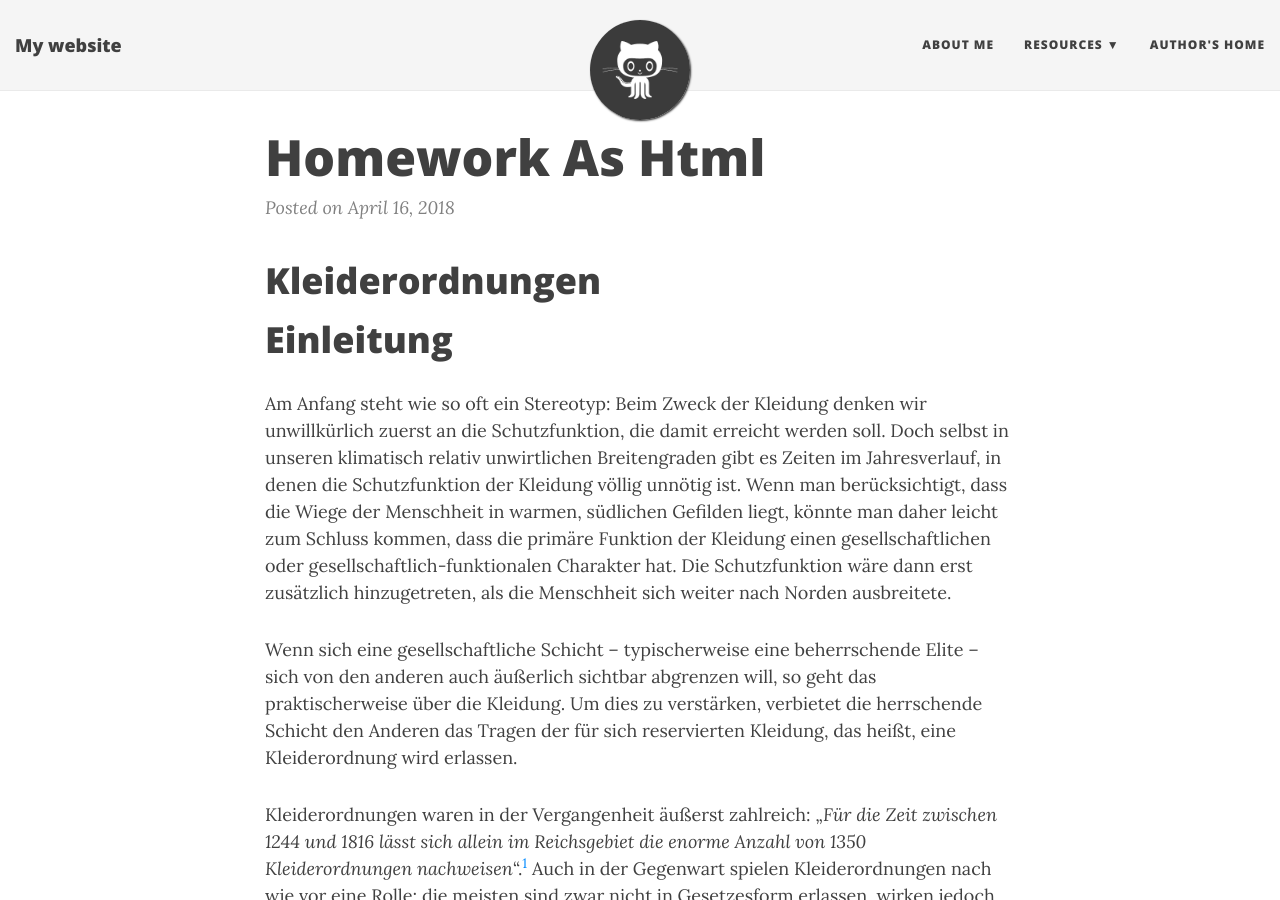
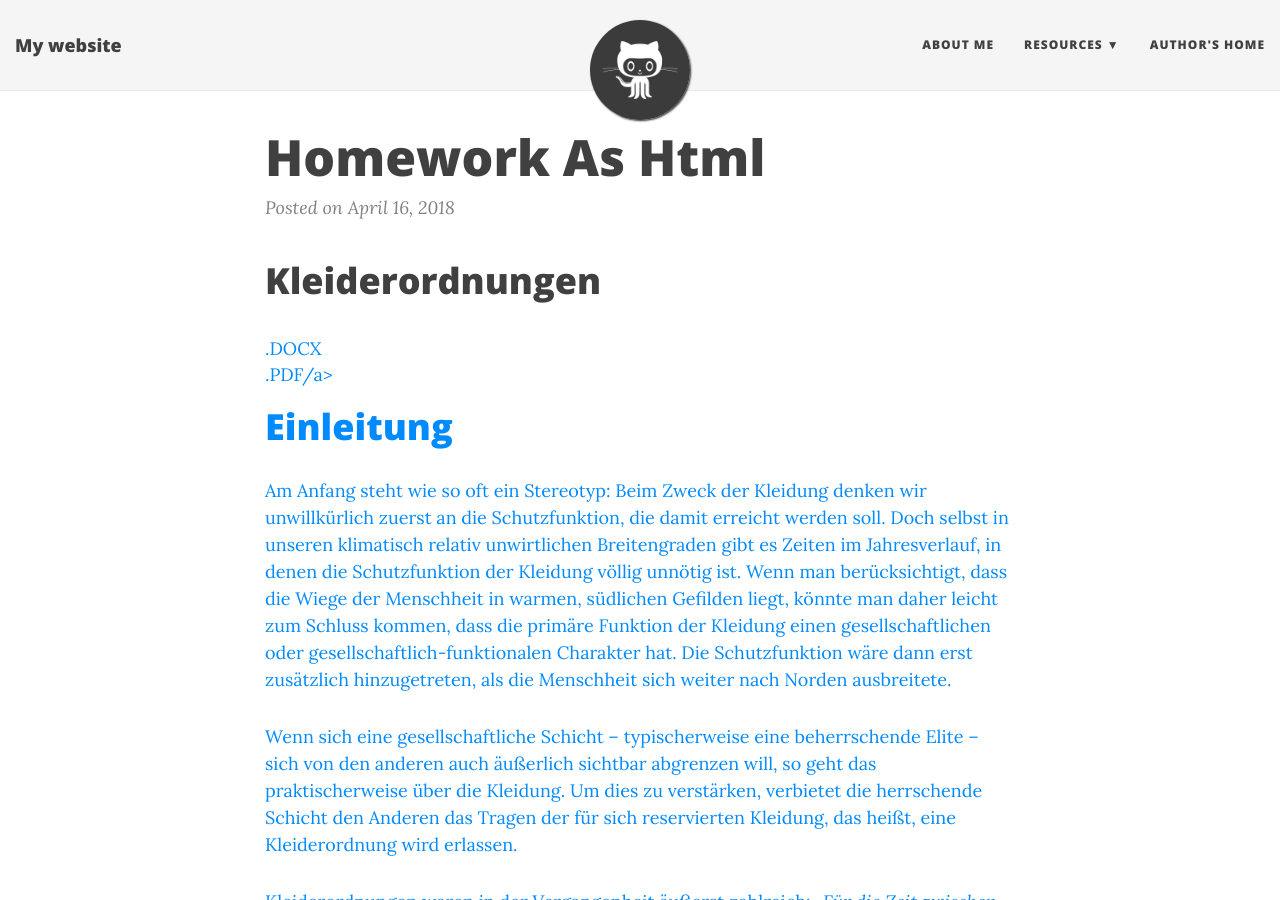
Before and after one commit to Ninon1635/ninon1635.github.io, a Jekyll site: the page _posts/2018-04-16-homework-as-html.html, which Jekyll copies as it is, in a window 1280 px wide and 900 px high. Built offline with Jekyll 4.4.1, drawn with Linux system fonts in a browser that asks for light colours; nearby versions of some CDN libraries.

Commit message:
with links

```diff
--- a/_posts/2018-04-16-homework-as-html.html
+++ b/_posts/2018-04-16-homework-as-html.html
@@ -19,6 +19,11 @@
 <header>
 <h1 class="title">Kleiderordnungen</h1>
 </header>
+<br>
+<a href="https://ninon1635.github.io/_docs/sumptuarylaws.docx">.DOCX</a>
+<br>
+<a href="https://ninon1635.github.io/_docs/sumptuarylaws.pdf">.PDF/a>
+<br>
 <h1 id="einleitung">Einleitung</h1>
 <p>Am Anfang steht wie so oft ein Stereotyp: Beim Zweck der Kleidung denken wir unwillkürlich zuerst an die Schutzfunktion, die damit erreicht werden soll. Doch selbst in unseren klimatisch relativ unwirtlichen Breitengraden gibt es Zeiten im Jahresverlauf, in denen die Schutzfunktion der Kleidung völlig unnötig ist. Wenn man berücksichtigt, dass die Wiege der Menschheit in warmen, südlichen Gefilden liegt, könnte man daher leicht zum Schluss kommen, dass die primäre Funktion der Kleidung einen gesellschaftlichen oder gesellschaftlich-funktionalen Charakter hat. Die Schutzfunktion wäre dann erst zusätzlich hinzugetreten, als die Menschheit sich weiter nach Norden ausbreitete.</p>
 <p>Wenn sich eine gesellschaftliche Schicht – typischerweise eine beherrschende Elite – sich von den anderen auch äußerlich sichtbar abgrenzen will, so geht das praktischerweise über die Kleidung. Um dies zu verstärken, verbietet die herrschende Schicht den Anderen das Tragen der für sich reservierten Kleidung, das heißt, eine Kleiderordnung wird erlassen.</p>
```
